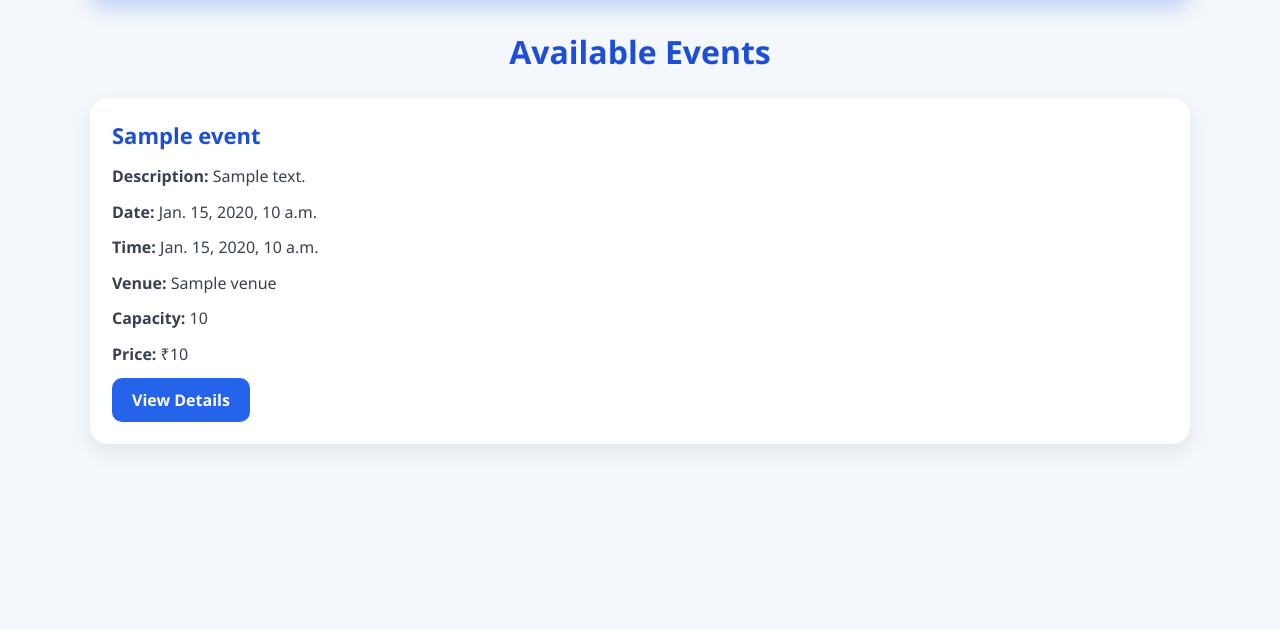
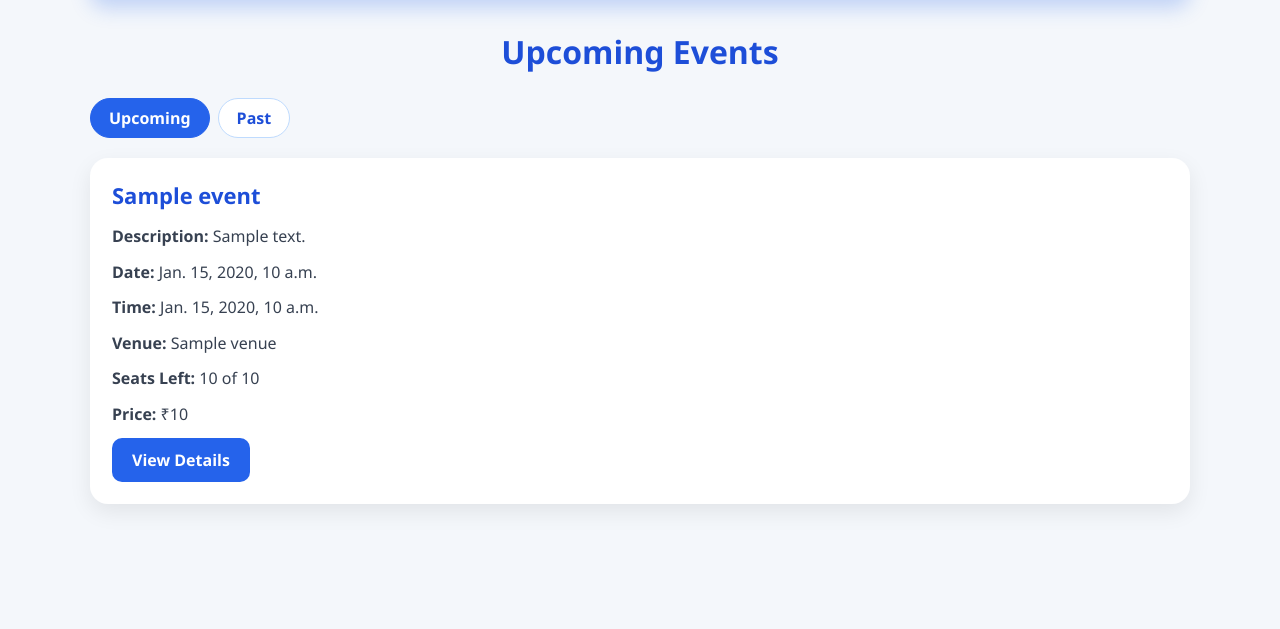
Before and after one commit to nikhilpoojary05/Event-Management-System, a Django app: template event_management_system/events/templates/events/event_list.html in a window 1280 px wide. Shown: the part 104-733 px from the top of the page. Run offline with Django 5.2, Linux system fonts and the light colour scheme; the template is opened without the code that fills it: most values are stand-ins (such as "Sample title", 1, 10 or a date in 2020).

Commit message:
Show upcoming events by default with seats left and pagination
The event list showed every event in arbitrary order, including past
ones, with total capacity rather than availability. It now shows
upcoming events soonest first, with a Past tab (most recent first),
'X of Y' seats left plus Sold out / Only N left badges, truncated
descriptions, and 10 events per page.

Seat counts come from a new EventQuerySet.with_seat_counts()
annotation, so the page runs a fixed 2 queries regardless of event
count; the admin reuses it and its Seats left column is now sortable.

Co-Authored-By: Claude Opus 5.5 <noreply@anthropic.com>

```diff
--- a/event_management_system/events/static/events/style.css
+++ b/event_management_system/events/static/events/style.css
@@ -109,6 +109,57 @@ button:focus-visible {
     display: grid;
     grid-template-columns: repeat(auto-fit, minmax(320px, 1fr));
     gap: 22px;
+}
+
+.tabs {
+    display: flex;
+    gap: 8px;
+    margin: 20px 0;
+}
+
+.tabs a {
+    padding: 8px 18px;
+    border-radius: 999px;
+    background: white;
+    color: #1d4ed8;
+    font-weight: 600;
+    text-decoration: none;
+    border: 1px solid #bfdbfe;
+}
+
+.tabs a[aria-current="page"] {
+    background: #2563eb;
+    border-color: #2563eb;
+    color: white;
+}
+
+.badge {
+    display: inline-block;
+    margin-left: 8px;
+    padding: 3px 10px;
+    border-radius: 999px;
+    font-size: 13px;
+    font-weight: 600;
+    vertical-align: middle;
+}
+
+.badge-soldout {
+    background: #fee2e2;
+    color: #b91c1c;
+}
+
+.badge-low {
+    background: #fef3c7;
+    color: #92400e;
+}
+
+.pagination {
+    display: flex;
+    align-items: center;
+    justify-content: center;
+    gap: 16px;
+    margin: 24px 0;
+    font-weight: 600;
 }
 
 .card {
--- a/event_management_system/events/templates/events/event_list.html
+++ b/event_management_system/events/templates/events/event_list.html
@@ -1,9 +1,9 @@
 {% extends 'events/base.html' %}
 
-{% block title %}Events{% endblock %}
+{% block title %}{% if show_past %}Past Events{% else %}Events{% endif %}{% endblock %}
 
 {% block content %}
-    <h2 class="page-title">Available Events</h2>
+    <h2 class="page-title">{% if show_past %}Past Events{% else %}Upcoming Events{% endif %}</h2>
 
     {% if user.is_authenticated %}
         <div class="info-bar">
@@ -11,21 +11,49 @@
         </div>
     {% endif %}
 
+    <nav class="tabs" aria-label="Event timeframe">
+        <a href="{% url 'event_list' %}"{% if not show_past %} aria-current="page"{% endif %}>Upcoming</a>
+        <a href="{% url 'event_list' %}?when=past"{% if show_past %} aria-current="page"{% endif %}>Past</a>
+    </nav>
+
     {% for event in events %}
         <div class="card">
-            <h3>{{ event.event_name }}</h3>
-            <p><strong>Description:</strong> {{ event.description }}</p>
+            <h3>
+                {{ event.event_name }}
+                {% if not show_past %}
+                    {% if event.seats_left <= 0 %}
+                        <span class="badge badge-soldout">Sold out</span>
+                    {% elif event.seats_left <= 5 %}
+                        <span class="badge badge-low">Only {{ event.seats_left }} left</span>
+                    {% endif %}
+                {% endif %}
+            </h3>
+            <p><strong>Description:</strong> {{ event.description|truncatewords:30 }}</p>
             <p><strong>Date:</strong> {{ event.date }}</p>
             <p><strong>Time:</strong> {{ event.time }}</p>
             <p><strong>Venue:</strong> {{ event.venue }}</p>
-            <p><strong>Capacity:</strong> {{ event.capacity }}</p>
+            {% if not show_past %}
+                <p><strong>Seats Left:</strong> {{ event.seats_left }} of {{ event.capacity }}</p>
+            {% endif %}
             <p><strong>Price:</strong> ₹{{ event.price }}</p>
 
             <a href="{% url 'event_detail' event.id %}" class="btn">View Details</a>
         </div>
     {% empty %}
         <div class="card">
-            <p>No events available.</p>
+            <p>{% if show_past %}No past events.{% else %}No upcoming events.{% endif %}</p>
         </div>
     {% endfor %}
+
+    {% if page.paginator.num_pages > 1 %}
+        <nav class="pagination" aria-label="Pages">
+            {% if page.has_previous %}
+                <a href="?{% if show_past %}when=past&amp;{% endif %}page={{ page.previous_page_number }}" class="btn btn-secondary">&larr; Previous</a>
+            {% endif %}
+            <span>Page {{ page.number }} of {{ page.paginator.num_pages }}</span>
+            {% if page.has_next %}
+                <a href="?{% if show_past %}when=past&amp;{% endif %}page={{ page.next_page_number }}" class="btn btn-secondary">Next &rarr;</a>
+            {% endif %}
+        </nav>
+    {% endif %}
 {% endblock %}
```
Also changed, not shown: event_management_system/events/admin.py (+3 -9 lines), event_management_system/events/models.py (+21 -1 lines), event_management_system/events/tests/test_pages.py (+80 -9 lines), event_management_system/events/views.py (+13 -2 lines).
